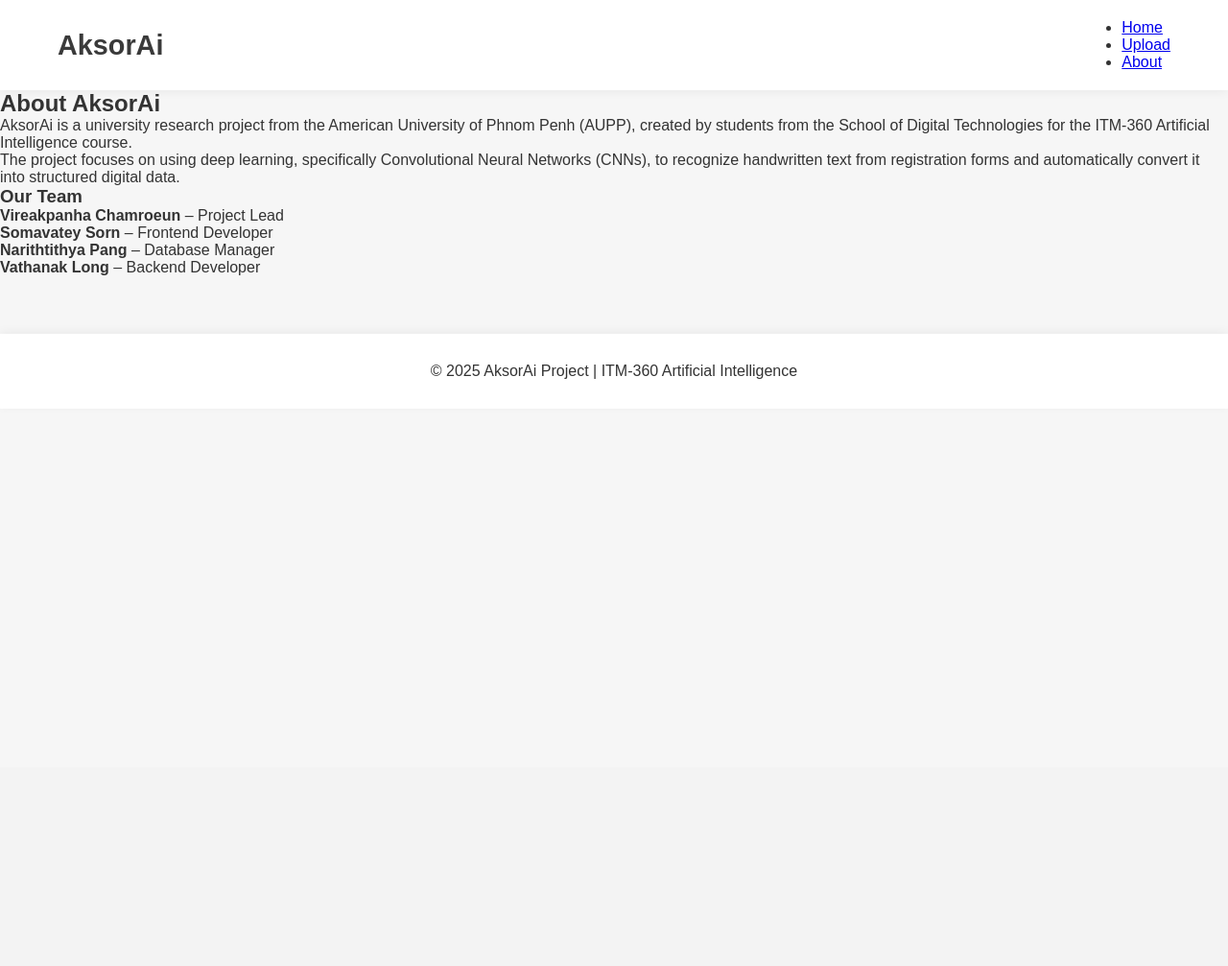
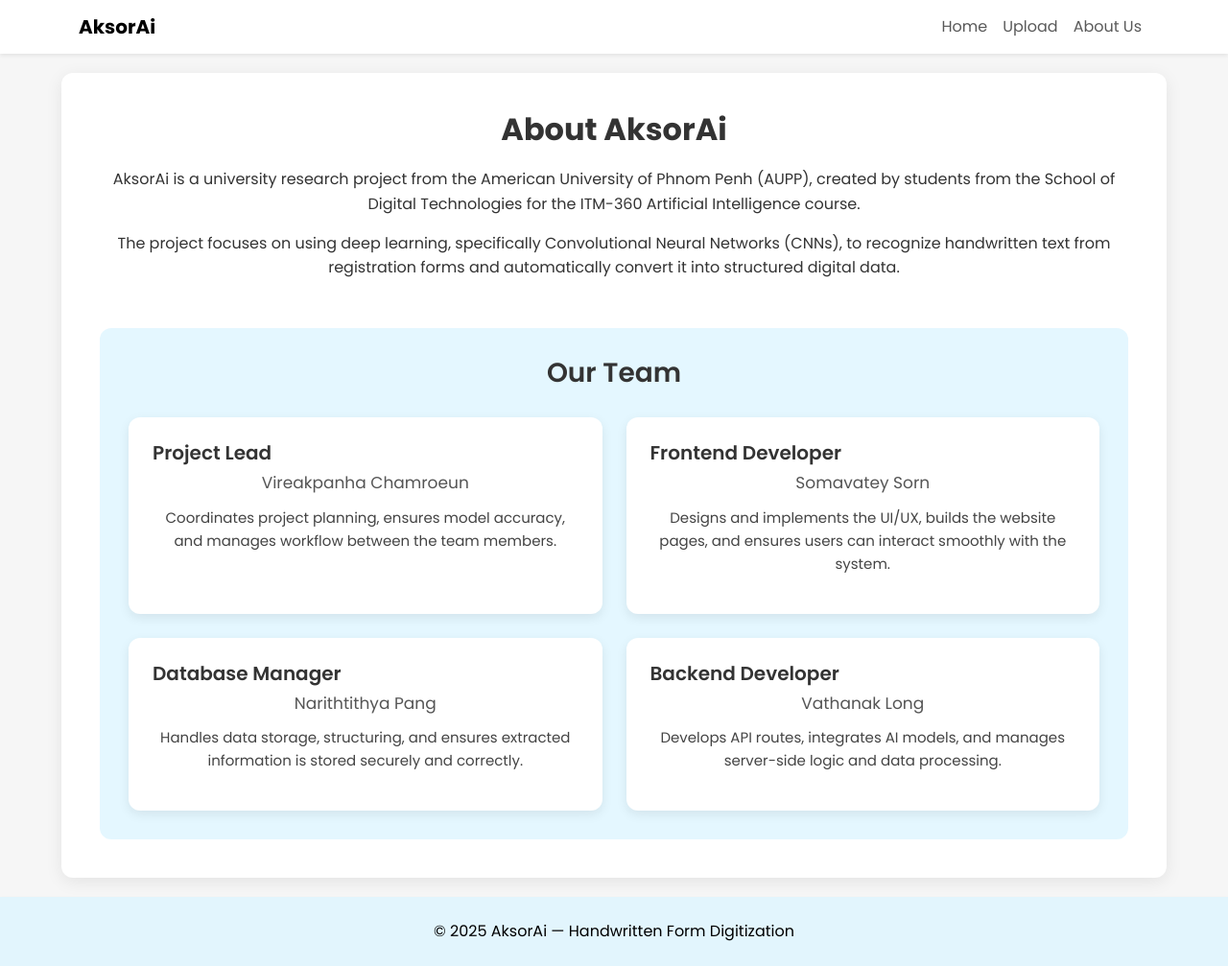
Before and after one commit to sornsomavatey/Invoxia, a Flask app: page /about in a window 1280 px wide. Shown: the whole page at 96% size. Before the commit the page ends 395 px from the top, so only its background shows below. Run offline with Flask 3, Linux system fonts and the light colour scheme.

Commit message:
Continue Pages Setup

```diff
--- /dev/null
+++ b/static/css/about.css
@@ -0,0 +1,89 @@
+
+/* ------------------------------------
+   About Section
+------------------------------------ */
+.about {
+    max-width: 90%;
+    margin: 20px auto;
+    background: white;
+    padding: 40px;
+    border-radius: 12px;
+    box-shadow: 0 4px 18px rgba(0,0,0,0.08);
+}
+
+.about h2 {
+    text-align: center;
+    font-size: 32px;
+    font-weight: 700;
+    margin-bottom: 20px;
+}
+
+.about p {
+    font-size: 16px;
+    text-align: center;
+    padding: 0;
+    line-height: 1.6;
+    margin: 0 0 15px 0;  /* only bottom margin */
+}
+
+
+/* ------------------------------------
+   Team Section
+------------------------------------ */
+.team {
+    margin-top: 50px;
+    padding: 30px;
+    background: #ddf5ffc5;
+    border-radius: 12px;
+}
+
+.team h3 {
+    font-size: 28px;
+    text-align: center;
+    margin-bottom: 30px;
+    font-weight: 600;
+}
+
+.team-grid {
+    display: grid;
+    grid-template-columns: repeat(2, 1fr);
+    gap: 25px;
+}
+
+.team-card {
+    background: white;
+    padding: 25px;
+    border-radius: 12px;
+    box-shadow: 0 4px 12px rgba(0,0,0,0.08);
+    text-align: left;
+    transition: 0.2s ease;
+}
+
+.team-card:hover {
+    transform: translateY(-4px);
+}
+
+.team-card .role {
+    font-size: 20px;
+    font-weight: 600;
+    margin-bottom: 6px;
+}
+
+.team-card .name {
+    font-size: 17px;
+    font-weight: 500;
+    color: #555555;
+    margin-bottom: 10px;
+}
+
+.team-card .desc {
+    font-size: 15px;
+    line-height: 1.6;
+    color: #444444;
+}
+
+@media (max-width: 768px) {
+    .team-grid {
+        grid-template-columns: 1fr;
+    }
+}
--- a/static/css/style.css
+++ b/static/css/style.css
@@ -67,7 +67,6 @@
 nav ul.header li a:hover {
     color: #000;
 }
-
 
 /* Hero Section */
 .hero {
@@ -167,14 +166,6 @@
     font-size: 0.95rem;
 }
 
-/* Footer */
-footer {
-    text-align: center;
-    padding: 30px;
-    background: #ffffff;
-    margin-top: 60px;
-    box-shadow: 0 -2px 10px rgba(0,0,0,0.05);
-}
 
 /* How It Works Section */
 .how-it-works {
@@ -232,3 +223,30 @@
     font-size: 0.95rem;
     color: #555;
 }
+
+
+/**/
+
+html, body {
+    height: 100%;
+    margin: 0;
+}
+
+.page-container {
+    display: flex;
+    flex-direction: column;
+    min-height: 100vh; /* full viewport height */
+}
+
+.content-wrap {
+    flex: 1; /* take all available space between navbar and footer */
+}
+
+footer {
+    text-align: center;
+    padding: 30px;
+    margin-top: 0; /* remove margin-top */
+    box-shadow: 0 -2px 10px rgba(0,0,0,0.05);
+    background-color:  #ddf5ffc5;
+    font-weight: 500;
+}
--- a/templates/about.html
+++ b/templates/about.html
@@ -4,21 +4,49 @@
     <meta charset="UTF-8">
     <meta name="viewport" content="width=device-width, initial-scale=1.0">
     <title>About AksorAi</title>
-    <link rel="stylesheet" href="static/css/style.css">
+
+    <!-- Optional: Google fonts like your homepage -->
+    <link rel="preconnect" href="https://fonts.googleapis.com">
+    <link rel="preconnect" href="https://fonts.gstatic.com" crossorigin>
+    <link href="https://cdn.jsdelivr.net/npm/bootstrap@5.3.2/dist/css/bootstrap.min.css" rel="stylesheet">
+    <link href="https://fonts.googleapis.com/css2?family=Poppins:wght@300;400;600;700&display=swap" rel="stylesheet">
+
+    <!-- Use Flask url_for for static files -->
+    <link rel="stylesheet" href="{{ url_for('static', filename='css/style.css') }}">
+    <link rel="stylesheet" href="{{ url_for('static', filename='css/about.css') }}">
+
 </head>
-<body>
-    <nav>
-        <div class="logo">AksorAi</div>
-        <ul>
-            <li><a href="/">Home</a></li>
-            <li><a href="/upload" class="active">Upload</a></li>
-            <li><a href="/about">About</a></li>
+<body class="page-container">
+
+  <!-- Navbar -->
+    <nav class="navbar navbar-expand-lg navbar-light bg-white shadow-sm sticky-top">
+        <div class="container">
+        <a class="navbar-brand fw-bold" href="/">AksorAi</a>
+        <button class="navbar-toggler" type="button" data-bs-toggle="collapse" data-bs-target="#navbarNav"
+            aria-controls="navbarNav" aria-expanded="false" aria-label="Toggle navigation">
+            <span class="navbar-toggler-icon"></span>
+        </button>
+        <div class="collapse navbar-collapse" id="navbarNav">
+            <ul class="navbar-nav ms-auto">
+            <li class="nav-item">
+                <a class="nav-link" href="/">Home</a>
+            </li>
+            <li class="nav-item">
+                <a class="nav-link" href="/upload">Upload</a>
+            </li>
+            <li class="nav-item">
+                <a class="nav-link" href="/about">About Us</a>
+            </li>
             </ul>
+        </div>
+        </div>
     </nav>
 
-
+    <main class="content-wrap">
+        <!-- About Content -->
         <section class="about">
             <h2>About AksorAi</h2>
+
             <p>
                 AksorAi is a university research project from the American University of Phnom Penh (AUPP),
                 created by students from the School of Digital Technologies for the ITM-360 Artificial Intelligence course.
@@ -30,17 +58,42 @@
 
             <div class="team">
                 <h3>Our Team</h3>
-            <ul>
-                <li><strong>Vireakpanha Chamroeun</strong> – Project Lead</li>
-                <li><strong>Somavatey Sorn</strong> – Frontend Developer</li>
-                <li><strong>Narithtithya Pang</strong> – Database Manager</li>
-                <li><strong>Vathanak Long</strong> – Backend Developer</li>
-            </ul>
+
+                <div class="team-grid">
+                    <div class="team-card">
+                        <h4 class="role">Project Lead</h4>
+                        <p class="name">Vireakpanha Chamroeun</p>
+                        <p class="desc">Coordinates project planning, ensures model accuracy, and manages workflow between the team members.</p>
                     </div>
+
+                    <div class="team-card">
+                        <h4 class="role">Frontend Developer</h4>
+                        <p class="name">Somavatey Sorn</p>
+                        <p class="desc">Designs and implements the UI/UX, builds the website pages, and ensures users can interact smoothly with the system.</p>
+                    </div>
+
+                    <div class="team-card">
+                        <h4 class="role">Database Manager</h4>
+                        <p class="name">Narithtithya Pang</p>
+                        <p class="desc">Handles data storage, structuring, and ensures extracted information is stored securely and correctly.</p>
+                    </div>
+
+                    <div class="team-card">
+                        <h4 class="role">Backend Developer</h4>
+                        <p class="name">Vathanak Long</p>
+                        <p class="desc">Develops API routes, integrates AI models, and manages server-side logic and data processing.</p>
+                    </div>
+                </div>
+            </div>
+
         </section>
+    </main>
 
-    <footer>
-        <p>© 2025 AksorAi Project | ITM-360 Artificial Intelligence</p>
+    <!-- Footer -->
+    <footer class="py-4 text-black shadow-sm text-center">
+    © 2025 AksorAi — Handwritten Form Digitization
     </footer>
+    <script src="https://cdn.jsdelivr.net/npm/bootstrap@5.3.2/dist/js/bootstrap.bundle.min.js"></script>
+
 </body>
 </html>
```
Also changed, not shown: static/css/upload.css (+49 -17 lines), templates/index.html (+14 -6 lines), templates/upload.html (+47 -13 lines). Lines whose indentation alone changed are shown as unchanged.
